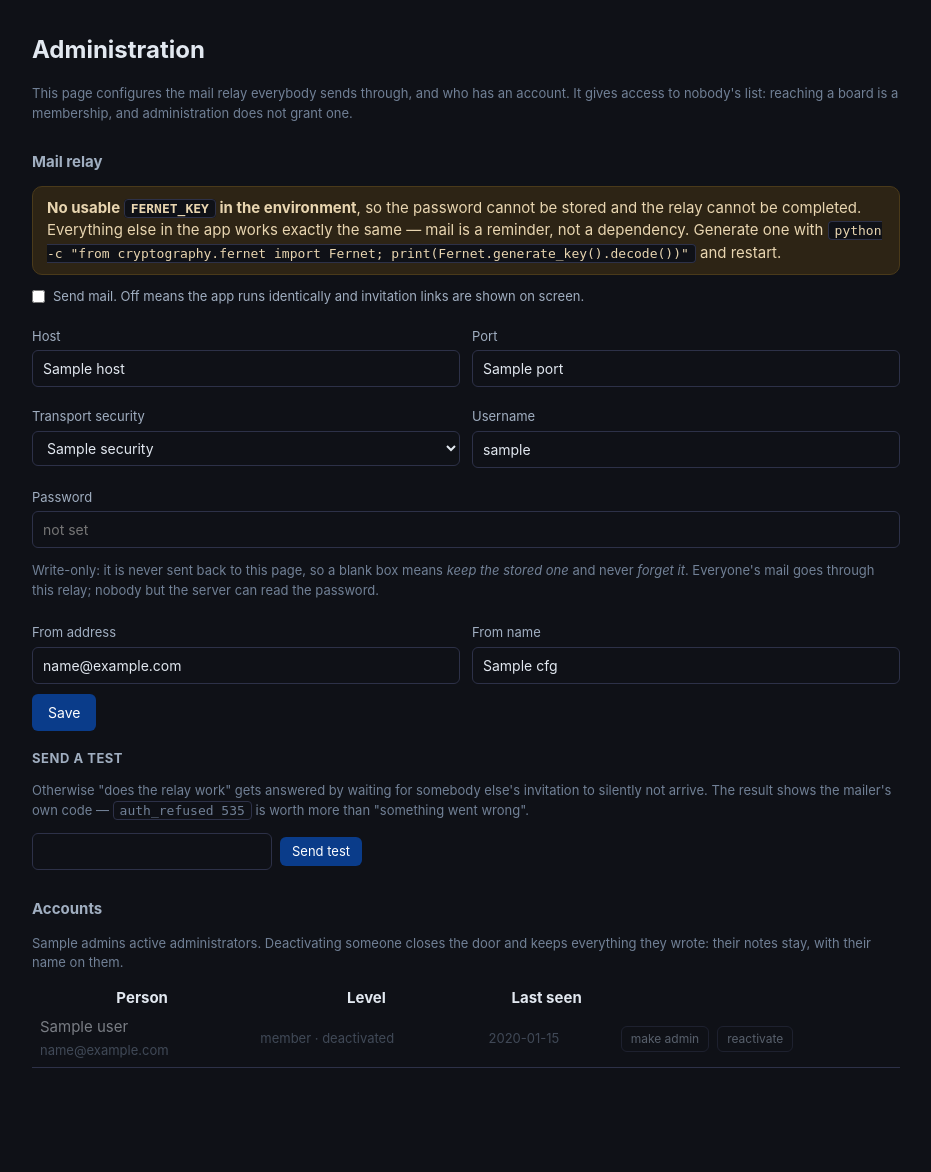
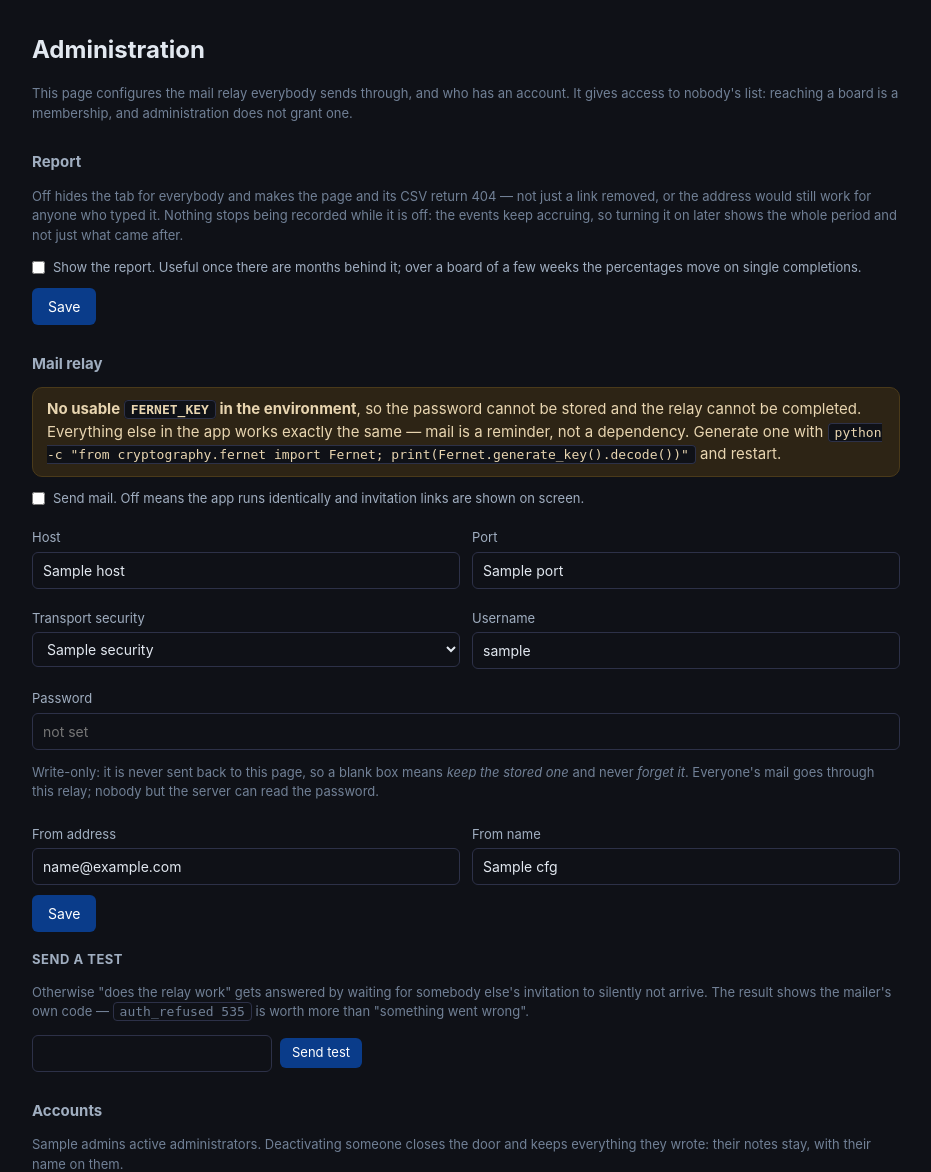
Before and after one commit to that-ugly-cat/thelist, a FastAPI app: template templates/admin.html in a window 1280 px wide. Shown: the top 1172 px of the page, without its empty margins (174-1105 px from the left). Before the commit the page ends 1068 px from the top, so only its background shows below. Run offline with FastAPI, Linux system fonts and the light colour scheme; the template is opened without the code that fills it: most values are stand-ins (such as "Sample title", 1, 10 or a date in 2020); parts of the project's set-up code (start-up, migrations or seed data) failed here and were passed over.

Commit message:
Report page: una casella in /admin, e spento vuol dire 404
La scheda report nasce spenta e si accende da /admin, come il relay: una
funzione nuova non parte accesa, e un report su una board senza mesi dietro
invita conclusioni che i dati non reggono.

Spento nasconde il tab *e* fa rispondere 404 a /report e /report.csv.
Nascondere solo il link lascerebbe l'indirizzo funzionante, e una pagina che
raggiungi digitandola non è spenta: è solo difficile da trovare. 404 e non 403
perché la pagina non è vietata a quella persona — non c'è per nessuno.

La config sta nella tabella settings e non nell'ambiente, stessa ragione del
relay: un posto solo dove guardare. Resta un asse diverso dalle board e non un
livello sopra, perché spegne una pagina e non concede di leggere la lista di
nessuno.

Gli eventi continuano ad accumularsi mentre è spenta, quindi riaccendendola si
vede tutto il periodo e non solo quello che viene dopo.

smoke.py da 152 a 158.

Co-Authored-By: Claude Opus 5 <noreply@anthropic.com>

```diff
--- a/main.py
+++ b/main.py
@@ -431,6 +431,9 @@ def _ctx(db: Session, acc: WorkspaceAccess, **extra) -> dict:
                       .filter(Task.workspace_id == acc.workspace.id,
                               Task.status == "proposed",
                               Task.deleted_at.is_(None)).count()),
+        # Whether to draw the Report link. The routes check it too: a hidden
+        # link is decoration, not absence.
+        "report_enabled": settings.get_bool(db, "report_enabled"),
     }
     ctx.update(extra)
     return ctx
@@ -855,10 +858,22 @@ def _period(request: Request) -> tuple[datetime, datetime, str]:
     return start, end, f"{raw_from} → {raw_to}"
 
 
+def _require_report(db: Session) -> None:
+    """404 when the report is switched off in /admin.
+
+    Not 403: the page is not forbidden to this person, it is not there for
+    anybody. Hiding the nav link alone would leave the URL working, and a page
+    you can still reach by typing it is not off — it is only hard to find.
+    """
+    if not settings.get_bool(db, "report_enabled"):
+        raise HTTPException(status_code=404, detail="Not found.")
+
+
 @app.get("/app/{workspace_id}/report", response_class=HTMLResponse)
 async def report_page(request: Request,
                       acc: WorkspaceAccess = Depends(workspace_dep("editor")),
                       db: Session = Depends(get_db)):
+    _require_report(db)
     start, end, label = _period(request)
     return templates.TemplateResponse(request, "report.html", _ctx(
         db, acc, data=report(db, acc.workspace, start, end), label=label,
@@ -870,6 +885,7 @@ async def report_page(request: Request,
 async def report_csv(request: Request,
                      acc: WorkspaceAccess = Depends(workspace_dep("editor")),
                      db: Session = Depends(get_db)):
+    _require_report(db)
     start, end, label = _period(request)
     data = report(db, acc.workspace, start, end)
     buf = io.StringIO()
@@ -1035,12 +1051,28 @@ async def admin_page(request: Request, user: User = Depends(require_admin),
         "user": user, "ws": ensure_workspace(db, user), "role": "owner",
         "is_owner": True, "boards": workspaces_of(db, user), "pending": 0,
         "cfg": settings.smtp_config(db),
+        "report_enabled": settings.get_bool(db, "report_enabled"),
         "has_password": settings.has_password(db),
         "crypto_ok": crypto.available(),
         "securities": settings.SECURITIES,
         "users": users,
         "admins": sum(1 for u in users if u.is_admin and u.is_active),
     })
+
+
+@app.post("/admin/report")
+async def admin_report(request: Request, user: User = Depends(require_admin),
+                       db: Session = Depends(get_db)):
+    """Show or hide the report, for everybody at once.
+
+    Still not a level above the boards: this turns a page off, it does not let
+    the admin read one. Nothing about who reaches which list changes here.
+    """
+    form = dict(await request.form())
+    settings.put(db, "report_enabled",
+                 "1" if form.get("report_enabled") in ("1", "on", "true") else "0", user)
+    db.commit()
+    return RedirectResponse("/admin?saved=1", status_code=302)
 
 
 @app.post("/admin/smtp")
--- a/templates/admin.html
+++ b/templates/admin.html
@@ -23,6 +23,22 @@
     {% else %}<strong>not sent</strong> — <code>{{ q.get('test') }}</code>{% endif %}
   </p>
 {% endif %}
+
+<h2 class="sec">Report</h2>
+<p class="muted small">
+  Off hides the tab for everybody and makes the page and its CSV return 404 —
+  not just a link removed, or the address would still work for anyone who typed
+  it. Nothing stops being recorded while it is off: the events keep accruing, so
+  turning it on later shows the whole period and not just what came after.
+</p>
+<form method="post" action="/admin/report">
+  <label class="check">
+    <input type="checkbox" name="report_enabled" value="1" {% if report_enabled %}checked{% endif %}>
+    Show the report. Useful once there are months behind it; over a board of a
+    few weeks the percentages move on single completions.
+  </label>
+  <button class="btn" type="submit">Save</button>
+</form>
 
 <h2 class="sec">Mail relay</h2>
 
--- a/templates/base.html
+++ b/templates/base.html
@@ -15,7 +15,7 @@
     {% if ws %}
       <a href="/app/{{ ws.id }}">The list</a>
       <a href="/app/{{ ws.id }}/proposals">Proposals{% if pending %} <span class="dot">{{ pending }}</span>{% endif %}</a>
-      <a href="/app/{{ ws.id }}/report">Report</a>
+      {% if report_enabled %}<a href="/app/{{ ws.id }}/report">Report</a>{% endif %}
       <a href="/app/{{ ws.id }}/settings">Settings</a>
     {% endif %}
     {% if user.is_admin %}<a href="/admin">Admin</a>{% endif %}
```
Also changed, not shown: settings.py (+9 -3 lines), smoke.py (+23 -0 lines).
